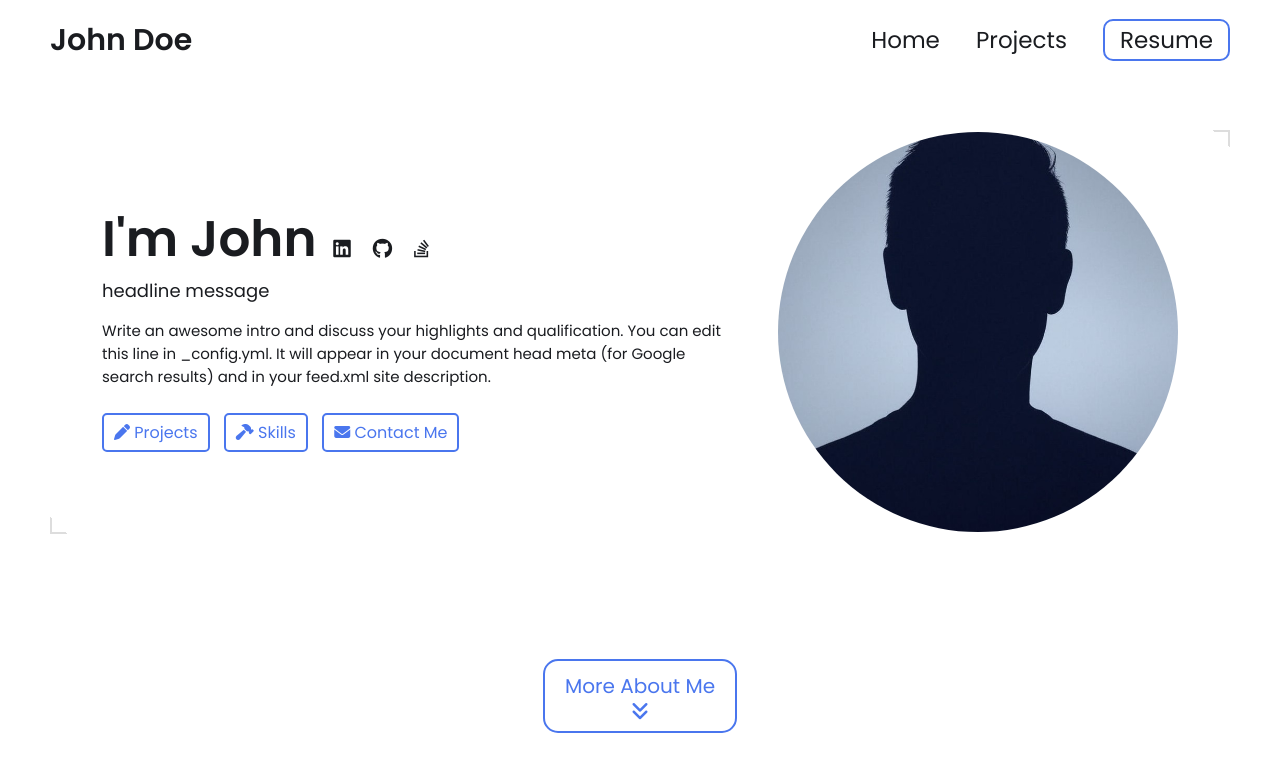
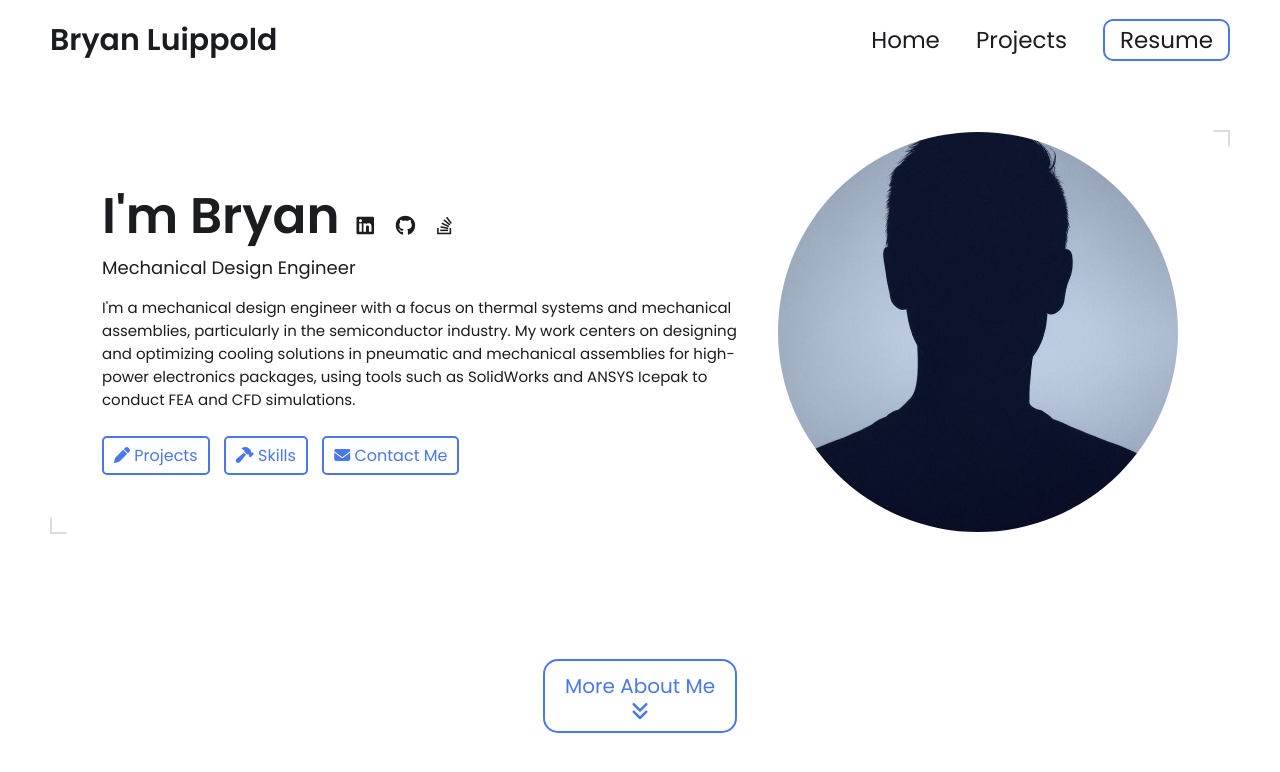
Before and after one commit to bluippold/bluippold.github.io, a Jekyll site: the page built from index.html, in a window 1280 px wide and 900 px high. Shown: the top 772 px of the window. Built offline with Jekyll 4.4.1, drawn with Linux system fonts in a browser that asks for light colours.

Commit message:
Update _config.yml

```diff
--- a/_config.yml
+++ b/_config.yml
@@ -12,12 +12,10 @@
 
 
 # Hero Section
-name: John Doe
-headline: headline message
+name: Bryan Luippold
+headline: Mechanical Design Engineer
 description: >- # dont remove this line. this will ignore all new lines until the next section
-  Write an awesome intro and discuss your highlights and qualification. You can edit this
-  line in _config.yml. It will appear in your document head meta (for
-  Google search results) and in your feed.xml site description.
+  I'm a mechanical design engineer with a focus on thermal systems and mechanical assemblies, particularly in the semiconductor industry. My work centers on designing and optimizing cooling solutions in pneumatic and mechanical assemblies for high-power electronics packages, using tools such as SolidWorks and ANSYS Icepak to conduct FEA and CFD simulations.
 
 # Place your profile image in /assets/images/profile-image/folder and edit the file name
 profile_image: ./assets/images/profile-image/avatar.jpeg
```
